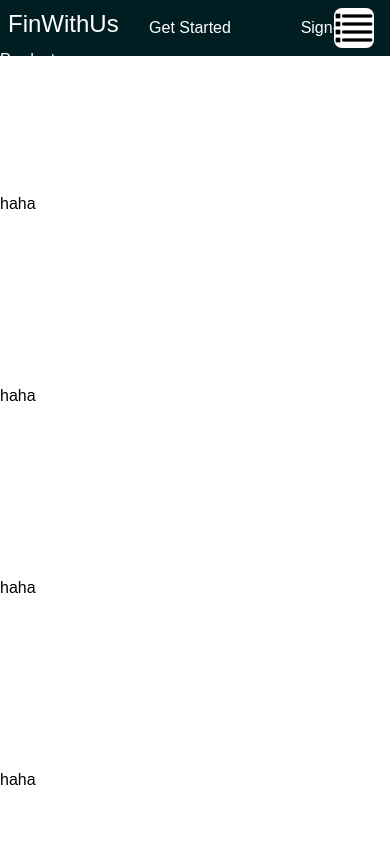
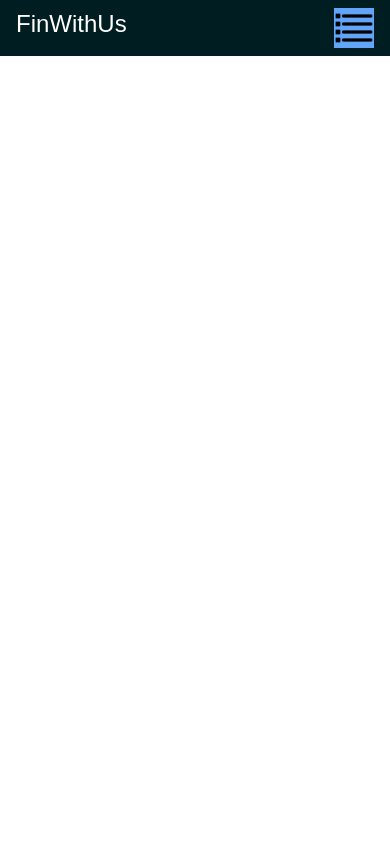
Before and after one commit to Shivam2k27/finWithus, a Next.js app: page / in a window 390 px wide. Shown: the top 844 px of the page. Built offline with nearby package versions, Linux system fonts and the light colour scheme.

Commit message:
Navigation theme and responsiveness

```diff
--- a/src/app/components/Navbar.tsx
+++ b/src/app/components/Navbar.tsx
@@ -4,6 +4,7 @@ import Button from '../UI/Button';
 
 const navbar = () => {
     const [isScroll , setIsscroll] = useState(true);
+    const [listButton , setlistButton]=useState(true);
     const scrollHandler=()=>{
         if (window.scrollY > 56) {
             setIsscroll(false);
@@ -17,36 +18,25 @@ const navbar = () => {
     },[])
   return (
     <div>
-        <div className={`${isScroll? "myDark":"myBright"} w-full h-14 md:flex items-center fixed`}>
-            <div>
-            <p className='text-2xl p-2 mr-8'>FinWithUs</p>
+        <div className={`${isScroll? "myDark":"myBright"}  flex flex-col w-full h-14 md:flex  fixed`}>
+            <div className='md:block block'>
+            <p className='text-2xl p-2 ml-2 mr-8'>FinWithUs</p>
             </div>
-        <ul className=' md:block '>
-            <li className='md:flex md:gap-2 list-none flex flex-col gap-4'>
-                <p className='inline w-full'>Products</p>
-                <p className='inline w-full'>Pricing</p>
-                <p className='inline w-full'>Resources</p>
-            </li>
+        <ul className={ `bg-mygreen w-full md:flex md:w-[100%]  md:bg-transparent md:absolute md:top-1.5 md:left-48 md:text-center ${isScroll?"md:myDark":"md:myBright"} ${listButton?"hidden":""}`}>
+            <li className={`h-10 md:w-[20%] hover:text-blue-600  text-2xl text-center ${isScroll?"md:myDark":"md:myBright"}`}>Products</li>
+            <li className={`h-10 md:w-[20%]  hover:text-blue-600  text-2xl text-center ${isScroll?"md:myDark":"md:myBright"}`}>Pricing</li>
+            <li className={`h-10 md:w-[20%]  hover:text-blue-600 text-2xl text-center ${isScroll?"md:myDark":"md:myBright"}`}>Resources</li>
         </ul>
-        <div className='right-signIn   absolute right-2 h-[100%] top-0'>
-                <div className='flex  gap-6 justify-between items-center h-[100%]'>
-                <button className={`md:${isScroll?`buttonDark`:'buttonLight'} w-28`}>Get Started</button>
-                <button className={`md:${isScroll?`buttonLight`:'buttonDark'} w-28`}>Sign-In</button>
+        <div className={`right-signIn  bg-mygreen md:absolute md:right-2 h-[100%]  md:top-0 ${listButton?"hidden":""} md:block `}>
+                <div className='flex-col md:flex-row  gap-6  text-center  items-center h-[100%]'>
+                <button className={`${isScroll?"buttonDark":"buttonLight"} mb-4 w-[90%]  md:mr-4 md:mt-2 md:w-28`}>Get Started</button>
+                <button className={`${isScroll?"buttonLight":"buttonDark"} w-[90%] md:mr-4 md:mt-2  md:w-28`}>Sign-In</button>
                 </div>
             </div>
-        <div className='absolute top-2 right-4 rounded-lg w-10 h-10 bg-white'>
-        <img  className=''src='/list.png' alt='listIcon'/>
         </div>
+        <div className="md:hidden fixed top-2 right-4 rounded-lg w-10 h-10 bg-white">
+        <button  onClick={()=>setlistButton((prevValue)=>!prevValue)} className={`${listButton?"bg-blue-400":"bg-red-400"} `}><img  className=''src='/list.png' alt='listIcon'/></button>
         </div>
-        <div className='w-full h-48'>haha</div>
-        <div className='w-full h-48'>haha</div>
-        <div className='w-full h-48'>haha</div>
-        <div className='w-full h-48'>haha</div>
-        <div className='w-full h-48'>haha</div>
-        <div className='w-full h-48'>haha</div>
-        <div className='w-full h-48'>haha</div>
-        <div className='w-full h-48'>haha</div>
-        <div className='w-full h-48'>haha</div>
     </div>
   )
 }
--- a/src/app/globals.css
+++ b/src/app/globals.css
@@ -24,3 +24,7 @@ body {
 .buttonLight{
   @apply border-2 bg-white p-2 text-mygreen rounded-lg
 }
+.hoverme
+{
+  @apply  border-b-2 border-blue-200
+}
```
